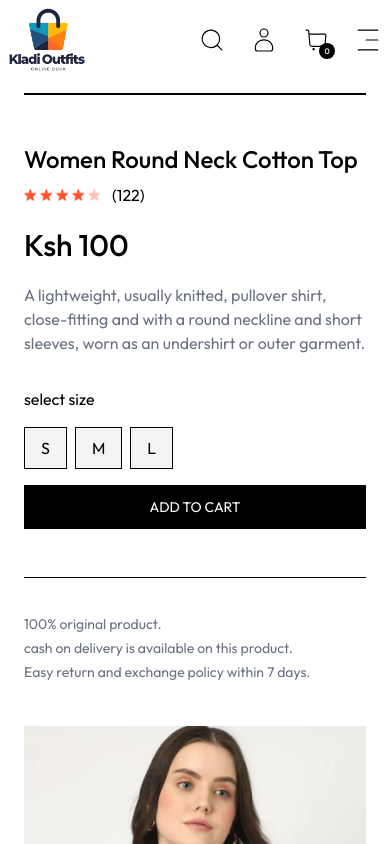
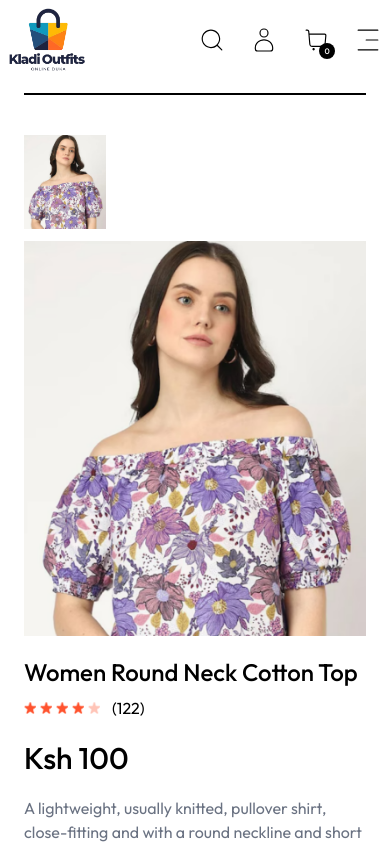
Before and after one commit to Ariel-joe/Ecommerce, a React (Vite) app in the folder client/: page /product/aaaaa in a window 390 px wide. Shown: the top 844 px of the page. Built offline with nearby package versions, Linux system fonts and the light colour scheme.

Commit message:
cart implementation

```diff
--- a/client/src/pages/Product.jsx
+++ b/client/src/pages/Product.jsx
@@ -32,7 +32,7 @@ const Product = () => {
         {/* product info */}
         <div className="flex gap-12 sm:gap-12 flex-col sm:flex-row">
           {/* product images */}
-          <div className="flex-1 flex flex-col-reverse gap-3 sm:flex-row">
+          <div className="flex flex-col gap-3 sm:flex-row">
             <div className="flex sm:flex-col overflow-x-auto sm:overflow-y-scroll justify-between sm:justify-normal sm:w-[18.7%] w-full ">
               {productData.image.map((item, i) => (
                 <img
```
